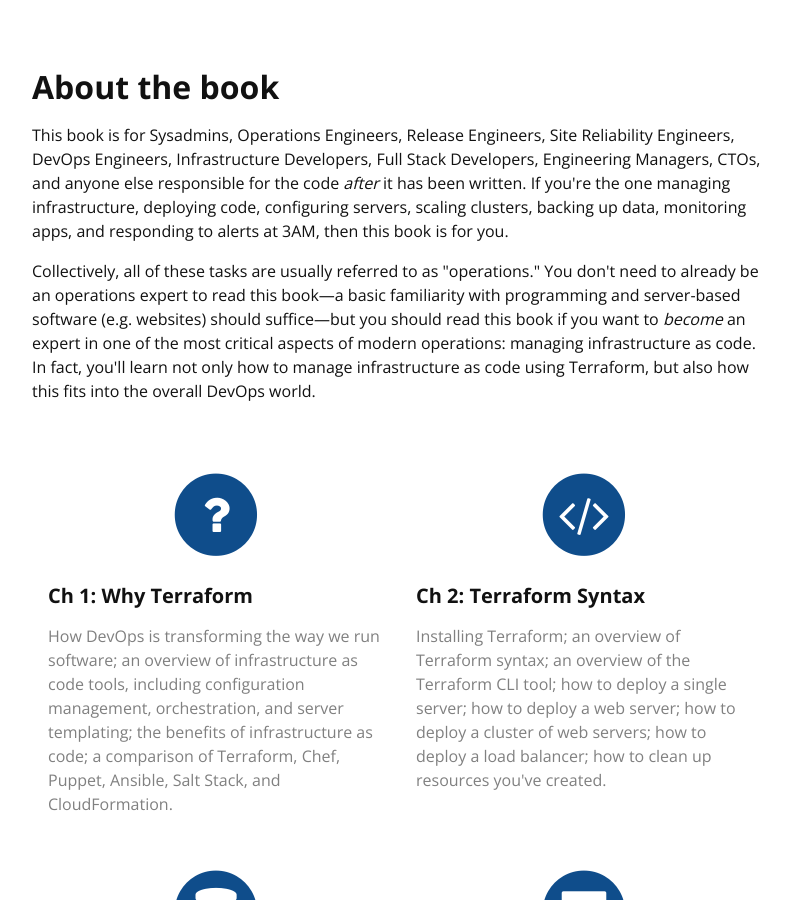
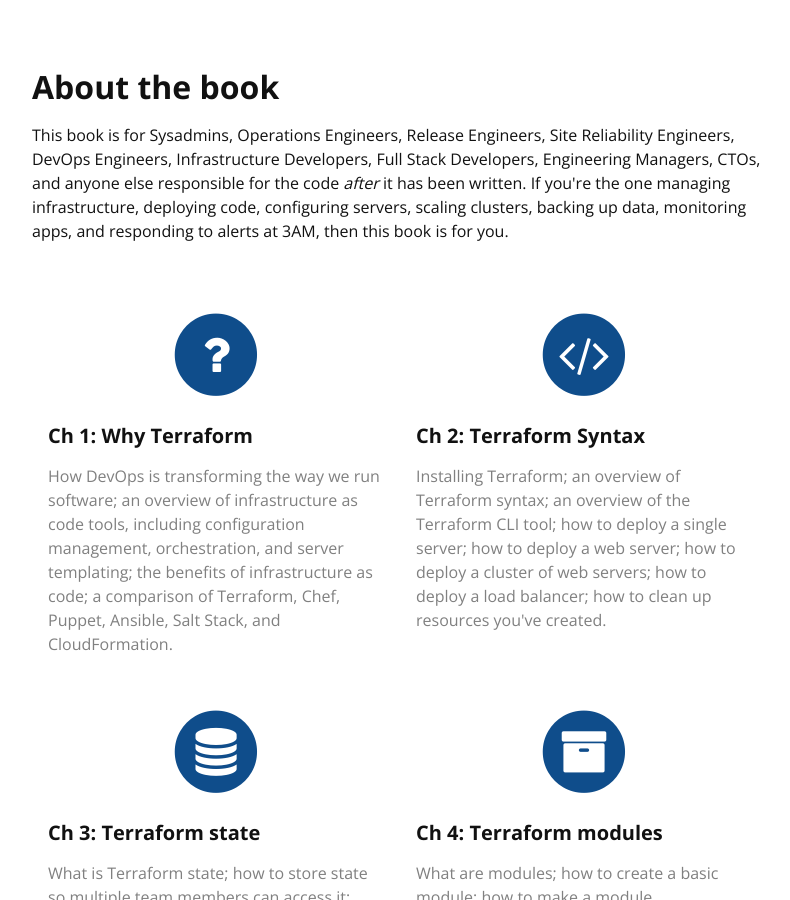
Before and after one commit to brikis98/terraform-up-and-running, a Jekyll site: the page built from index.html, in a window 1280 px wide and 900 px high, scrolled down 719 px. Shown: the whole window, without its empty margins (240-1030 px from the left). Built offline with Jekyll 4.4.1, drawn with Linux system fonts in a browser that asks for light colours; nearby versions of some CDN libraries.

Commit message:
Shorten outline

```diff
--- a/_includes/outline.html
+++ b/_includes/outline.html
@@ -1,18 +1,11 @@
 <section class="mt4 mb4 p2 max-width-3 mx-auto">
   <h2 class="mb0">About the book</h2>
-  <p class="mt2 thin">
+  <p class="mt2 mb4 thin">
     This book is for Sysadmins, Operations Engineers, Release Engineers, Site Reliability Engineers, DevOps Engineers,
     Infrastructure Developers, Full Stack Developers, Engineering Managers, CTOs, and anyone else responsible for the
     code <em>after</em> it has been written. If you're the one managing infrastructure, deploying code, configuring
     servers, scaling clusters, backing up data, monitoring apps, and responding to alerts at 3AM, then this book is for
     you.
-  </p>
-  <p class="mb4 thin">
-    Collectively, all of these tasks are usually referred to as "operations." You don't need to already be an
-    operations expert to read this book&mdash;a basic familiarity with programming and server-based software (e.g.
-    websites) should suffice&mdash;but you should read this book if you want to <em>become</em> an expert in one of the
-    most critical aspects of modern operations: managing infrastructure as code. In fact, you'll learn not only how to
-    manage infrastructure as code using Terraform, but also how this fits into the overall DevOps world.
   </p>
   <div class="clearfix clear-2">
     {% for chapter in site.data.outline %}
```
